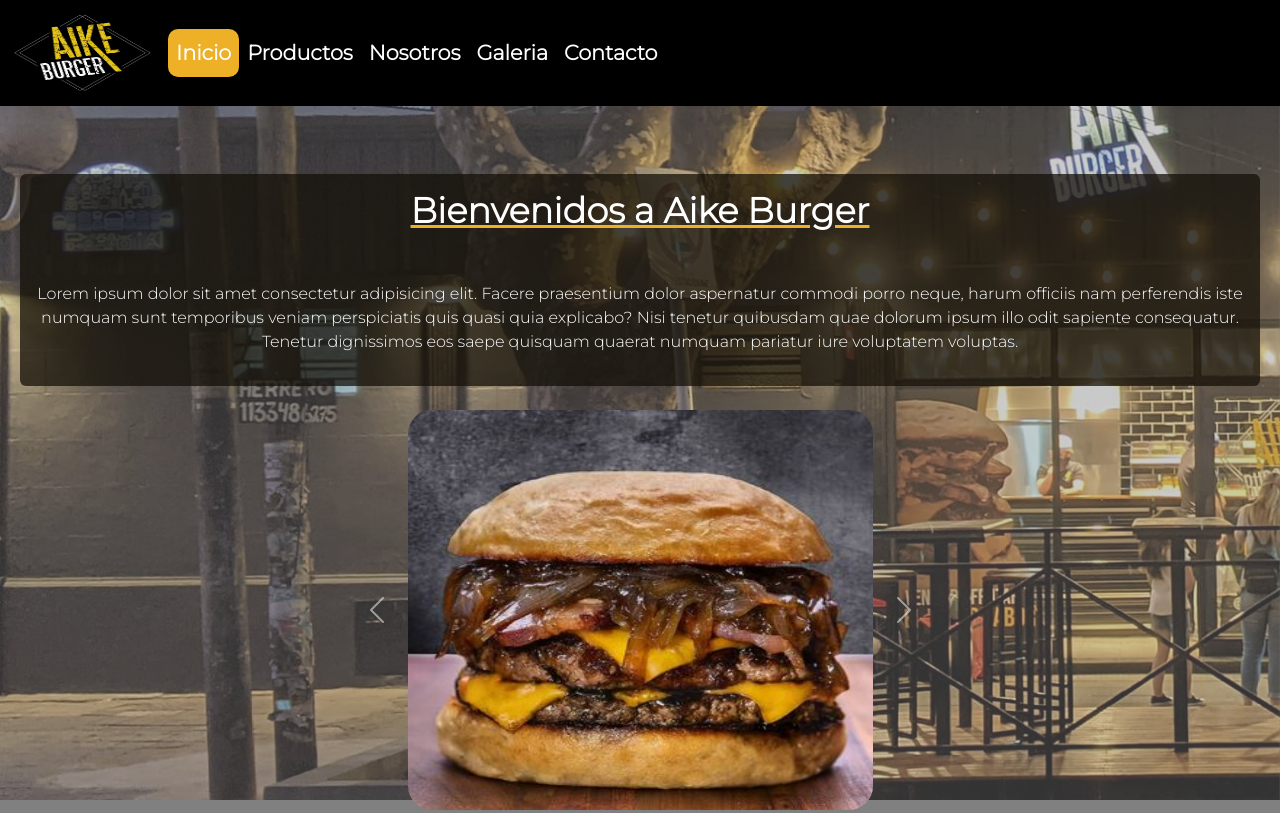
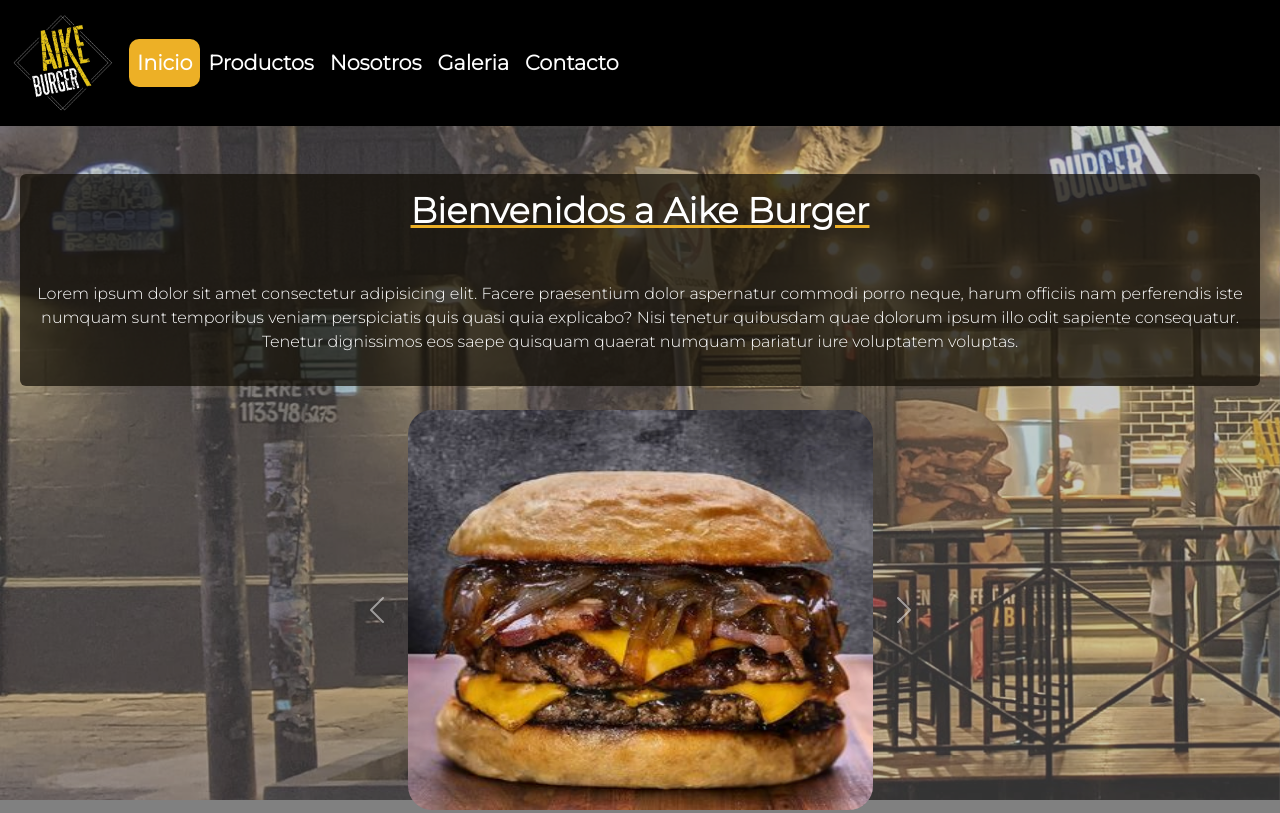
Before and after one commit to Lucho375/Aike-Burger, a website: page index.html in a window 1280 px wide. Shown: the top 813 px of the page. Drawn offline with nearby package versions, Linux system fonts and the light colour scheme; files that its build step writes are made by us from their sources; files whose address does not match are found by name.

Commit message:
vuelvo a la version anterior

```diff
--- a/scss/layout/_header.scss
+++ b/scss/layout/_header.scss
@@ -2,8 +2,8 @@
 .header {
     background-color: #000;
     .navbar-brand img{
-        width: 140px;
-        height: 80px;
+        width: auto;
+        height: 100px;
     }
 
     .icono{
```
